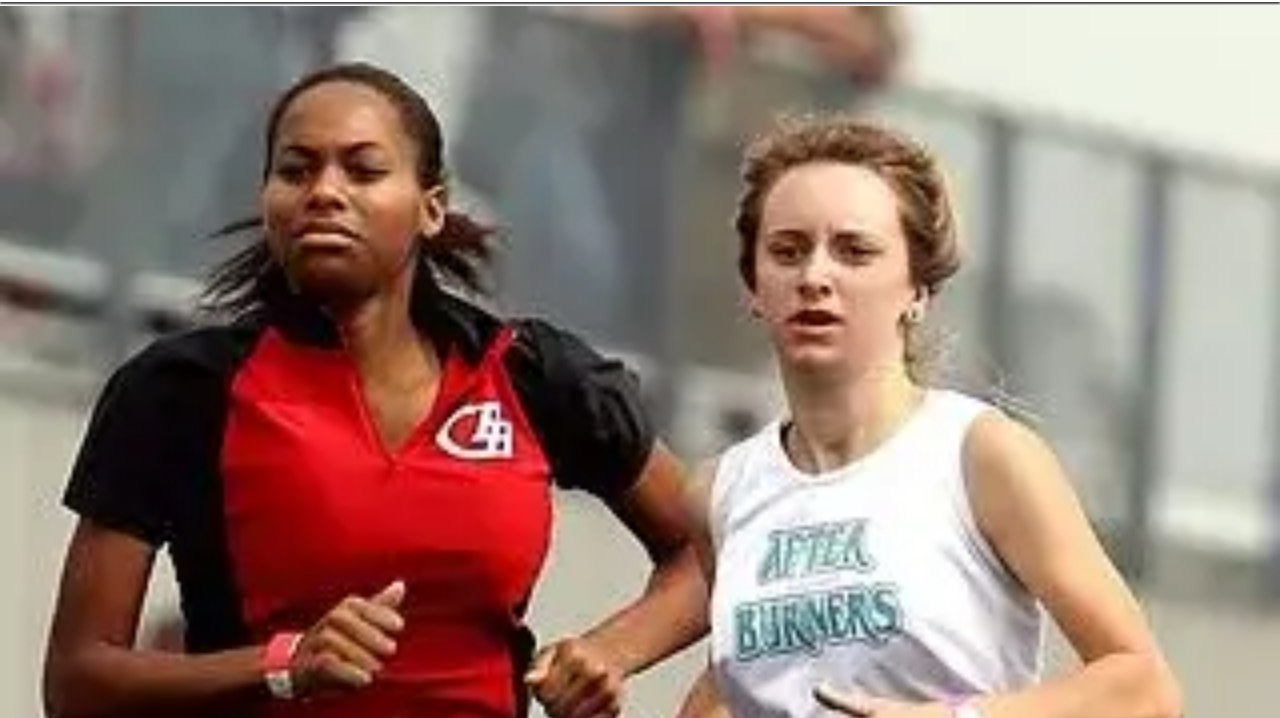
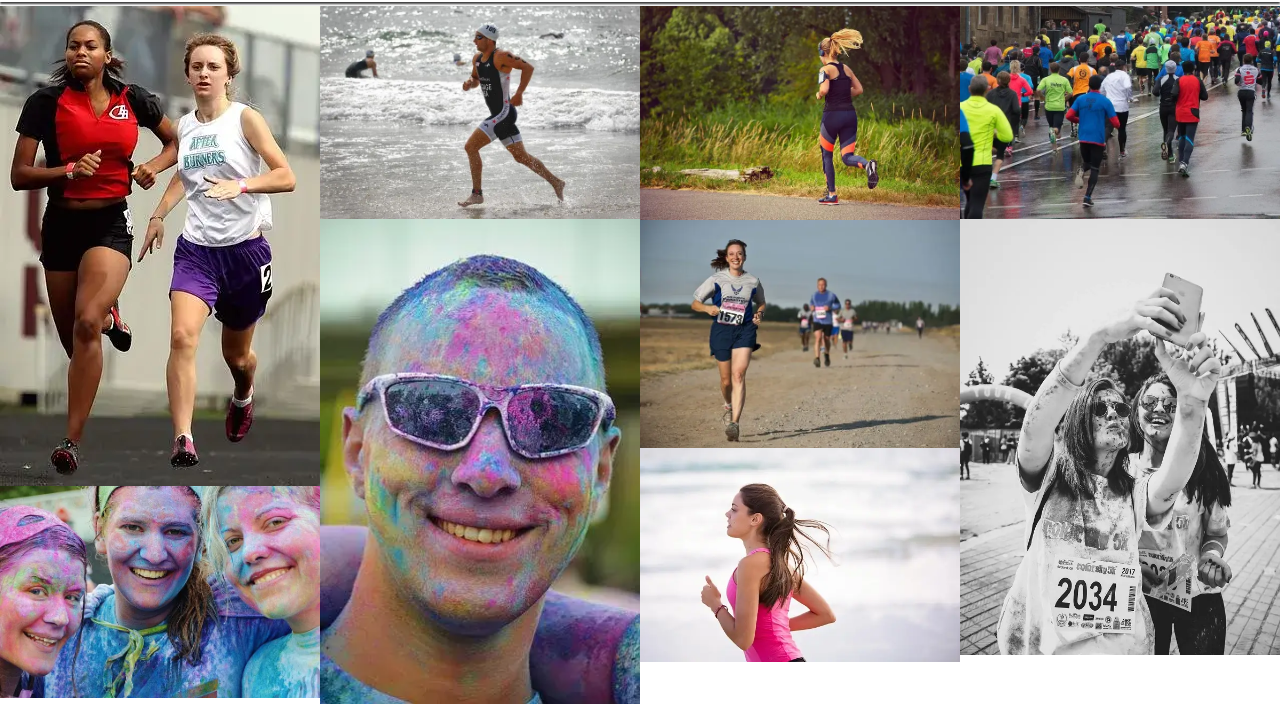
Before and after one commit to Katerynakulik/love-running, a plain HTML site: page gallery.html in a window 1280 px wide. Shown: the part 73-791 px from the top of the page. Drawn offline with nearby package versions, Linux system fonts and the light colour scheme.

Commit message:
create full gallery

```diff
--- a/assets/css/style.css
+++ b/assets/css/style.css
@@ -177,6 +177,15 @@ main {
     color: #fafafa;
 }
 
+
+@media screen and (min-width: 576px){
+    #photos{
+        column-count: 2;
+        column-gap: 0;
+    }
+}
+
+
 @media screen and (min-width:768px) {
     /*Header*/
     nav{
@@ -223,11 +232,19 @@ main {
         text-align: end;
         align-self: flex-end;
     }
+    #photos{
+        column-count:3;
+    }
 
 }
+
+
 @media screen and (min-width: 992px) {
     #menu a:hover{
         border-bottom: 1px solid #3a3a3a;
+    }
+    #photos{
+        column-count:4;
     }
 
 }
```
